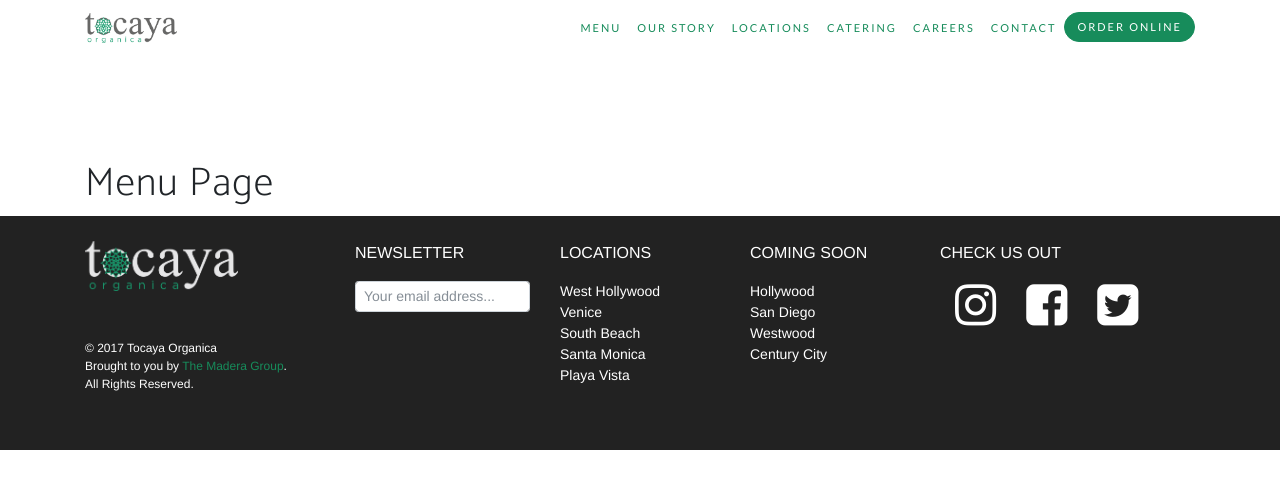
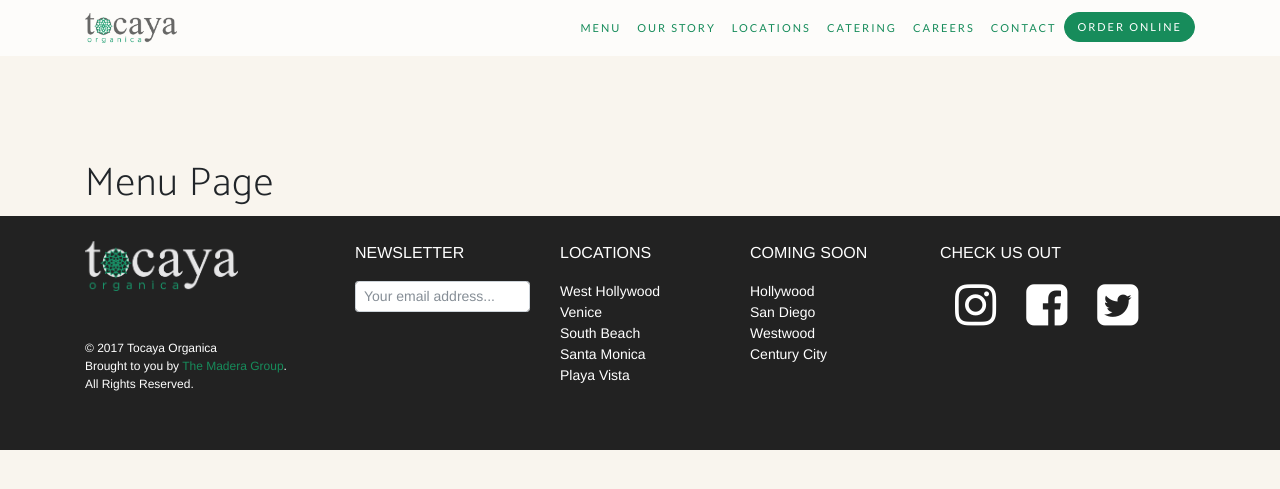
Before and after one commit to tocayaorganica/tocayaorganica.github.io, a Jekyll site: the page built from pages/menu.md, in a window 1280 px wide and 900 px high. Shown: the top 489 px of the window. Built offline with Jekyll 4.4.1, drawn with Linux system fonts in a browser that asks for light colours; some web fonts are replaced.

Commit message:
dropshadows for cards

```diff
--- a/_includes/index/secondary-section.html
+++ b/_includes/index/secondary-section.html
@@ -7,7 +7,7 @@
 				<div class="col-lg-6 my-auto">
 
 					<!--card-->
-					<div class="card text-center">
+					<div class="card card-shadow-1 text-center">
 
 						<!--image-->
 						<img class="card-img-top" src="{{ section.image }}">
--- a/_sass/_variables.scss
+++ b/_sass/_variables.scss
@@ -3,6 +3,7 @@
 // Gray and Brand Colors for use across theme
 
 $sea-green:        #178c5b;
+$seashell:         #f9f5ee;
 
 $theme-primary:    $sea-green;
 $theme-secondary:  #7b4397;
--- /dev/null
+++ b/_sass/global/card-dropshadows.scss
@@ -0,0 +1,23 @@
+.card.card-shadow-1 {
+  box-shadow: 0 2px 5px 0 rgba(0,0,0,.16), 0 2px 10px 0 rgba(0,0,0,.12);
+}
+
+.card.card-shadow-1_5 {
+  box-shadow: 0 5px 11px 0 rgba(0,0,0,.18), 0 4px 15px 0 rgba(0,0,0,.15);
+}
+
+.card.card-shadow-2 {
+  box-shadow: 0 8px 17px 0 rgba(0,0,0,.2), 0 6px 20px 0 rgba(0,0,0,.19);
+}
+
+.card.card-shadow-3 {
+  box-shadow: 0 12px 15px 0 rgba(0,0,0,.24), 0 17px 50px 0 rgba(0,0,0,.19);
+}
+
+.card.card-shadow-4 {
+  box-shadow: 0 16px 28px 0 rgba(0,0,0,.22), 0 25px 55px 0 rgba(0,0,0,.21);
+}
+
+.card.card-shadow-5 {
+  box-shadow: 0 27px 24px 0 rgba(0,0,0,.2), 0 40px 77px 0 rgba(0,0,0,.22);
+}
--- a/_sass/global/global.scss
+++ b/_sass/global/global.scss
@@ -1,4 +1,10 @@
+@import "card-dropshadows";
+
 @import "../variables";
+
+body {
+  background-color: $seashell;
+}
 
 .btn-primary {
   color: white!important;
```
